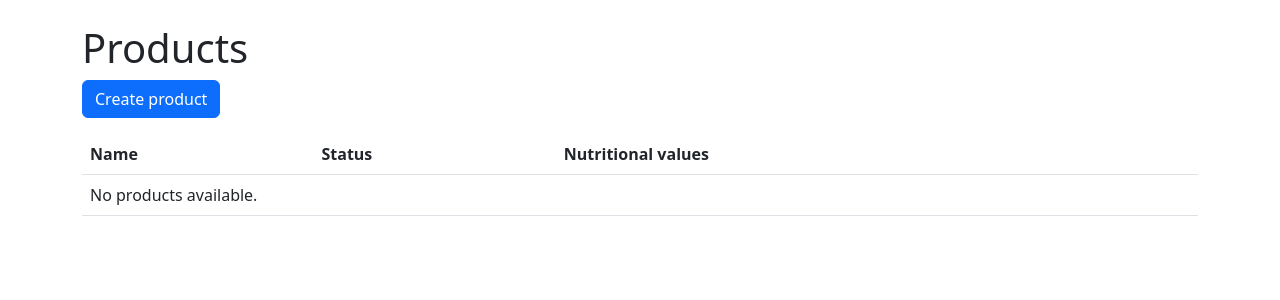
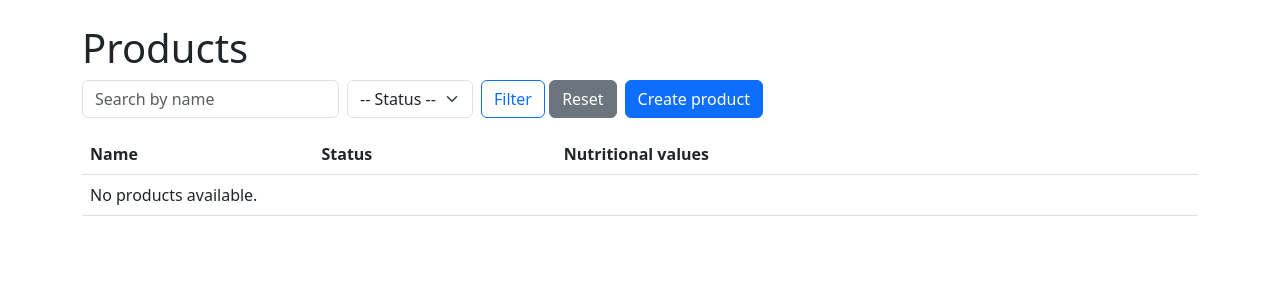
Before and after one commit to LaraRaH/airtouch-challenge-lara, a Django app: page /products/ in a window 1280 px wide. Shown: the part 56-356 px from the top of the page. Run offline with Django 5.2, Linux system fonts and the light colour scheme; the visitor is signed in with stand-in values (Sample User, id 1); data that the repository does not hold is empty.

Commit message:
feat(Products): filters done

```diff
--- a/airtouch_challenge/core/templates/core/product_list.html
+++ b/airtouch_challenge/core/templates/core/product_list.html
@@ -1,9 +1,26 @@
 {% extends 'core/base.html' %}
 {% block content %}
 <h1>Products</h1>
-<div class="mb-3">
-    <a class="btn btn-primary" href="{% url 'product_create' %}">Create product</a>
-</div>
+
+<form method="get" class="row g-2 mb-3">
+    <div class="col-auto">
+        <input type="text" name="name" class="form-control" placeholder="Search by name" value="{{ name }}">
+    </div>
+    <div class="col-auto">
+        <select name="status" class="form-select">
+            <option value="">-- Status --</option>
+            <option value="ACTIVE" {% if active_selected %}selected{% endif %}>ACTIVE</option>
+            <option value="INACTIVE" {% if inactive_selected %}selected{% endif %}>INACTIVE</option>
+        </select>
+    </div>
+    <div class="col-auto">
+        <button type="submit" class="btn btn-outline-primary">Filter</button>
+        <a href="{% url 'product_list' %}" class="btn btn-secondary">Reset</a>
+    </div>
+    <div class="col-auto">
+        <a class="btn btn-primary" href="{% url 'product_create' %}">Create product</a>
+    </div>
+</form>
 
 <table class="table">
     <thead>
--- a/airtouch_challenge/core/views.py
+++ b/airtouch_challenge/core/views.py
@@ -96,8 +96,25 @@ def ni_delete(request, pk):
 # Product Views.
 @login_required
 def product_list(request):
-    products = Product.objects.all().order_by("name")
-    return render(request, "core/product_list.html", {"products": products})
+    qs = Product.objects.all().order_by("name")
+
+    name = request.GET.get("name")
+    status = request.GET.get("status")
+
+    if name:
+        qs = qs.filter(name__icontains=name)
+    if status in ("ACTIVE", "INACTIVE"):
+        qs = qs.filter(status=status)
+
+    context = {
+        "products": qs,
+        "name": name or "",
+        "status": status or "",
+        # ✅ flags para el template (evitamos comparaciones allí)
+        "active_selected": status == "ACTIVE",
+        "inactive_selected": status == "INACTIVE",
+    }
+    return render(request, "core/product_list.html", context)
 
 
 @login_required
```
